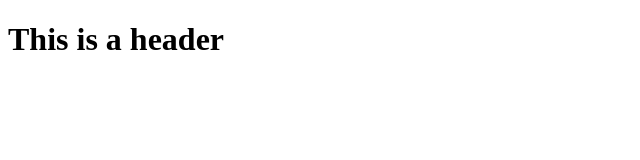
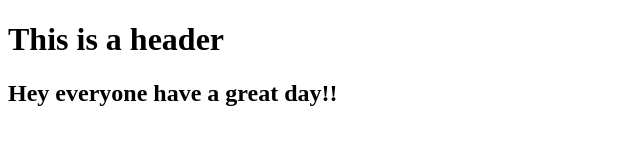
Before and after one commit to shreyachanni/git-test, a plain HTML site: page index.html in a window 1280 px wide. Shown: the whole page, without its empty margins (0-640 px from the left). Drawn offline with Linux system fonts and the light colour scheme.

Commit message:
second commit

```diff
--- a/index.html
+++ b/index.html
@@ -8,5 +8,6 @@
 </head>
 <body>
     <H1>This is a header</H1>
+    <h2>Hey everyone have a great day!!</h2>
 </body>
 </html>
```
